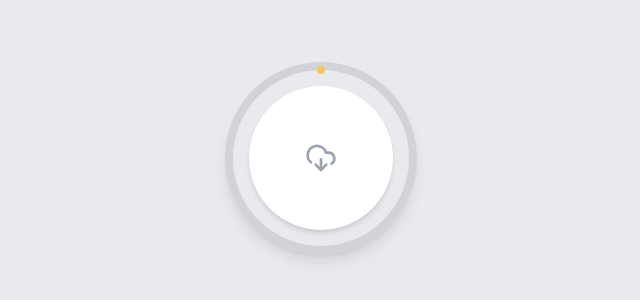
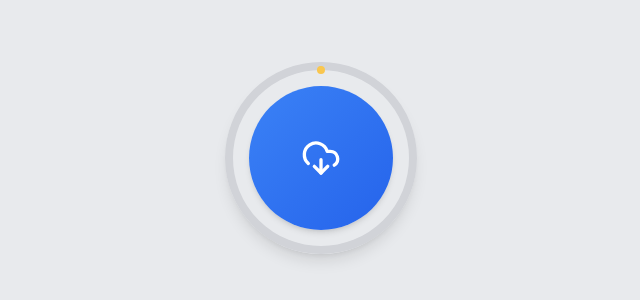
Before and after one commit to CryptoKingXavier/dribbble-ui-replica-kit, a React (Vite) app: page /download in a window 1280 px wide. Shown: the part 226-526 px from the top of the page, without its empty margins (319-959 px from the left). Built offline with nearby package versions, Linux system fonts and the light colour scheme.

Commit message:
feat: Implement download button with gradient
Refactor the download button to match the provided image, including a linear gradient for the progress indicator.

```diff
--- a/src/pages/Download.tsx
+++ b/src/pages/Download.tsx
@@ -53,15 +53,21 @@ const Download = () => {
         {/* Circular track */}
         <div className="absolute inset-0 rounded-full border-[8px] border-[#d1d3d8] shadow-lg"></div>
 
-        {/* Progress indicator */}
+        {/* Progress indicator with gradient */}
         <svg className="absolute inset-0 w-full h-full -rotate-90">
+          <defs>
+            <linearGradient id="progressGradient" x1="0%" y1="0%" x2="100%" y2="0%">
+              <stop offset="0%" stopColor="#f97316" />
+              <stop offset="100%" stopColor="#f9c74f" />
+            </linearGradient>
+          </defs>
           <circle
             cx="96"
             cy="96"
             r="88"
             fill="none"
             strokeWidth="8"
-            stroke="#f9c74f"
+            stroke="url(#progressGradient)"
             strokeDasharray={`${progress * 5.52} 552`}
             strokeLinecap="round"
             className="transition-all duration-500 ease-in-out"
@@ -73,15 +79,15 @@ const Download = () => {
           onClick={handleDownload}
           className={cn(
             "absolute top-1/2 left-1/2 transform -translate-x-1/2 -translate-y-1/2",
-            "w-36 h-36 rounded-full bg-white shadow-md flex items-center justify-center",
-            "transition-all duration-200 hover:shadow-lg focus:outline-none active:scale-95"
+            "w-36 h-36 rounded-full bg-gradient-to-br from-blue-500 to-blue-600 shadow-md flex items-center justify-center",
+            "transition-all duration-200 hover:shadow-xl focus:outline-none active:scale-95 text-white"
           )}
           disabled={isDownloading}
         >
           <CloudDownload
-            size={32}
+            size={40}
             className={cn(
-              "text-gray-400",
+              "text-white",
               isDownloading ? "animate-pulse" : ""
             )}
           />
```
